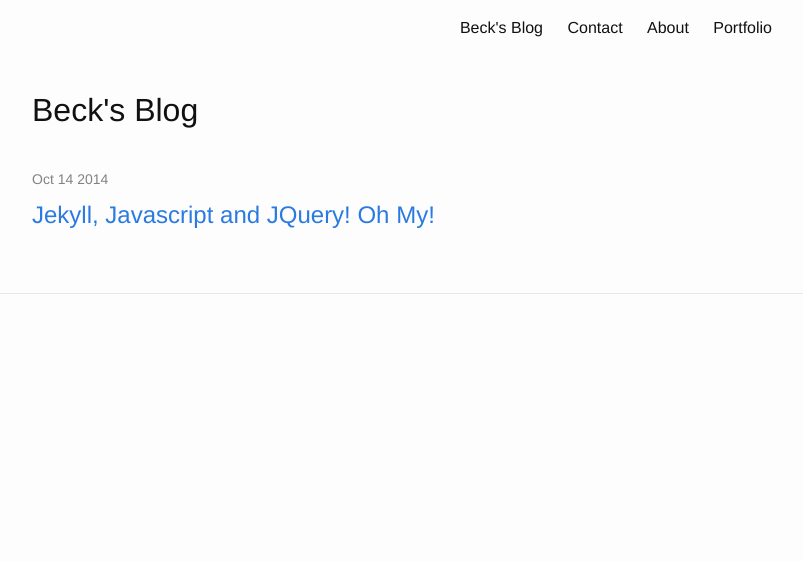
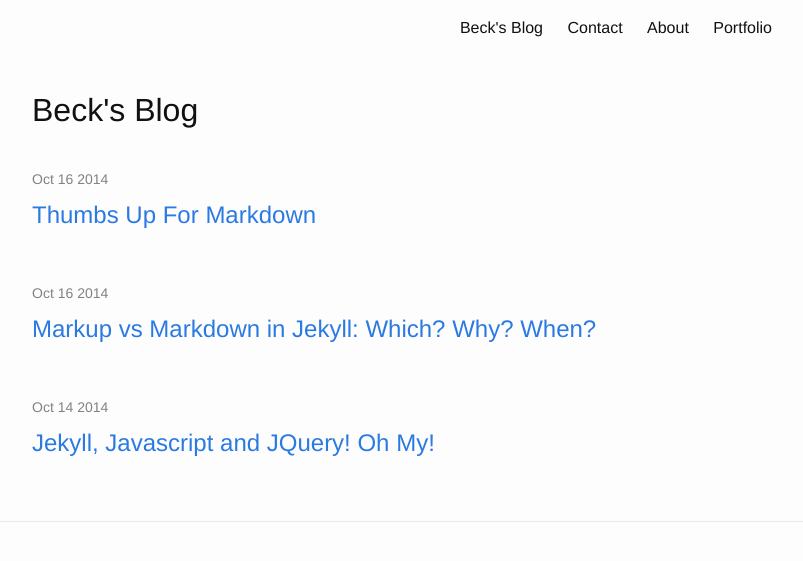
Before and after one commit to beck410/beck410.github.io, a Jekyll site: the page built from blog.html, in a window 1280 px wide. Shown: the top 561 px of the page, without its empty margins (238-1041 px from the left). Built offline with Jekyll 4.4.1, drawn with Linux system fonts in a browser that asks for light colours; part of the change alters nothing that is shown.

Commit message:
new posts

```diff
--- a/_posts/2014-10-14-jekyll-javascript-and-jquery-oh-my.markdown
+++ b/_posts/2014-10-14-jekyll-javascript-and-jquery-oh-my.markdown
@@ -3,6 +3,7 @@ layout: post
 title:  Jekyll&#44; Javascript and JQuery&#33; Oh My&#33;
 date:   2014-10-14 14:00:45
 categories: Nashville Software School
+
 ---
 
 This isn't my first time blogging. Well&#46;&#46;&#46; it is actually the first time i have put something online. I have written WordPress articles (which i am sure i will include at some point as we get further down the rabbit hole that is coding). I just never thought they were finished enough for other people to read them. So with this blog i am just going to throw any old thing up that seems like i might want to reflect on it later.
--- /dev/null
+++ b/_posts/2014-10-16-markdown-vs-markup-in-jekyll.markdown
@@ -0,0 +1,33 @@
+---
+layout: post
+title:	'Markup vs Markdown in Jekyll: Which? Why? When?'
+---
+
+This topic has been bothering me for the last few days. Having just learnt markdown existed and required less coding i was excited to include it in my new jekyll site. So off i went changing all my p tags and headings to markdown format. Started up my jekyll server, refreshed the page .... and found hashes, brackets and arrows all over my page. But didn't markdown promise less work with the same returns as markup?
+
+My first thought was to call liar and never look at markdown again pushing it into a dark corner under the stairs. Then the rational coding side took over and i started to breathe again. What i had done was include the file as an include tag within a html file.
+
+Confused yet? So was I. Apparently this is a big no no. I'm getting ahead of myself here. Let's back up and explain what markup is, its uses and where to use it on jekyll.
+
+##What exactly is markdown?
+To put it in simple terms, markdown is a formatting langauge that takes plain text and transforms it into HTML (or XHTML) when the page is rendered. Think of how you write a normal email and add a few symbols to the page.
+
+For a better understanding of the markdown i strongly recommend taking a few minutes (or hours) to browse [Daring Fireball](http://daringfireball.net/projects/markdown/).
+
+For those looking for a quick cheatsheet look no further than [here](http://daringfireball.net/projects/markdown/).
+
+##Why should i use it?
+If you google this question in google the first response on every site you visit poretty much be 'because it's easy and quick'. It's pretty much as simple as that. For those who blog often it is a godsend. No closing tags to worry about and less tags to misspell.
+
+Another reason to love and use markdown is it's simple readability. Rather than squinting at a screen deciphering where a paragraph ends markup speeds up workflow and makes creating content slightly less painful (this doesn't come easy, folks).
+
+##Where should i use it?
+Ok Beck, so you've told us what markup is and why you like it. Now why can't i use it everywhere if it's so fantastic? Really, if i could i would incorporate it into all my content. The problem lies in file types.
+
+Markdown can only be used within markdown files (file.md). Now before i start receiving hatemail i'm sure there's a way around this through plugins or whatnot but for a beginner we don't want to be confused anymore than we are. Let's take this learning code thing nice and easy.
+
+So i got that through my head and reverted all my markdown within my html files to markup. But wait! my include tags that are written in markdown on jekyll are not parsing. Their file types are md and i haven't included any html within them. Problem is when they are included the code snippet is pulled from the tag into the html file without first being converted into HTML.
+
+Let's go over what we have learnt. Markdown is awesome but our uses are limited in using it in our code. I have decided to write my blog posts in markdown and the remainder of my site in HTML. There may be other ways to include markdown and if i find one i promise i will update this post to inform other beginners.
+
+Remember, one line at a time friends.
```
Also changed, not shown: _posts/2014-10-16-thumbs-up-for-markdown.markdown (added).
